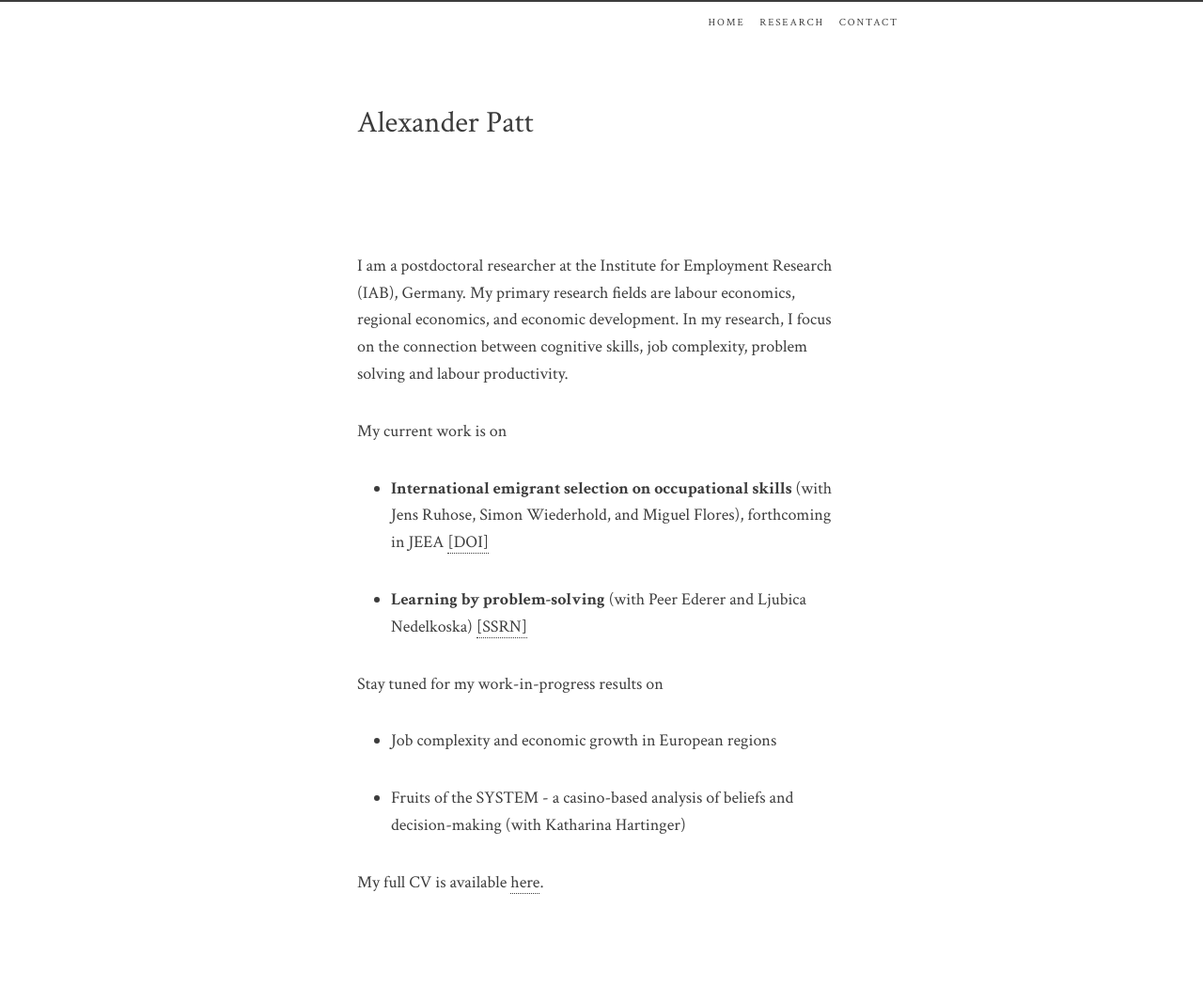
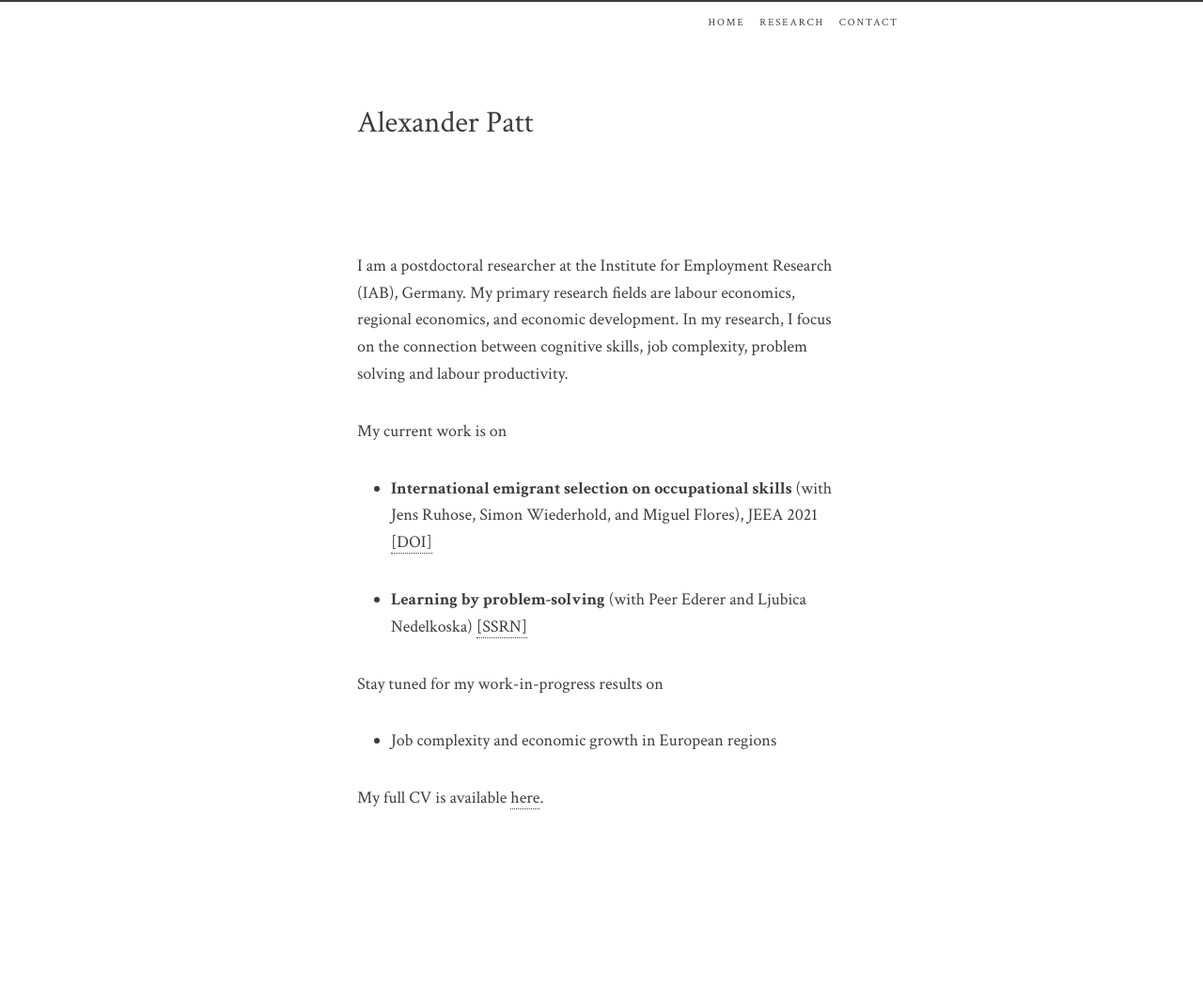
Before and after one commit to alexander-patt/alexander-patt.github.io, a Jekyll site: the page built from index.markdown, in a window 1280 px wide. Shown: the whole page at 94% size. Built offline with Jekyll 4.4.1, drawn with Linux system fonts in a browser that asks for light colours; after the commit the page ends 960 px from its top, so only the background shows below that.

Commit message:
Update index.markdown

```diff
--- a/index.markdown
+++ b/index.markdown
@@ -15,7 +15,7 @@ cognitive skills, job complexity, problem solving and labour productivity.
 My current work is on
 
 * **International emigrant selection on occupational skills** (with Jens Ruhose,
-  Simon Wiederhold, and Miguel Flores), forthcoming in JEEA
+  Simon Wiederhold, and Miguel Flores), JEEA 2021
   [[DOI]](https://doi.org/10.1093/jeea/jvaa032)
 
 * **Learning by problem-solving** (with Peer Ederer and Ljubica Nedelkoska)
@@ -26,7 +26,6 @@ Stay tuned for my work-in-progress results on
 
 * Job complexity and economic growth in European regions
 
-* Fruits of the SYSTEM - a casino-based analysis of beliefs and decision-making (with Katharina Hartinger)
 
 
 My full CV is available [here](files/cv-alexander-patt.pdf).
```
